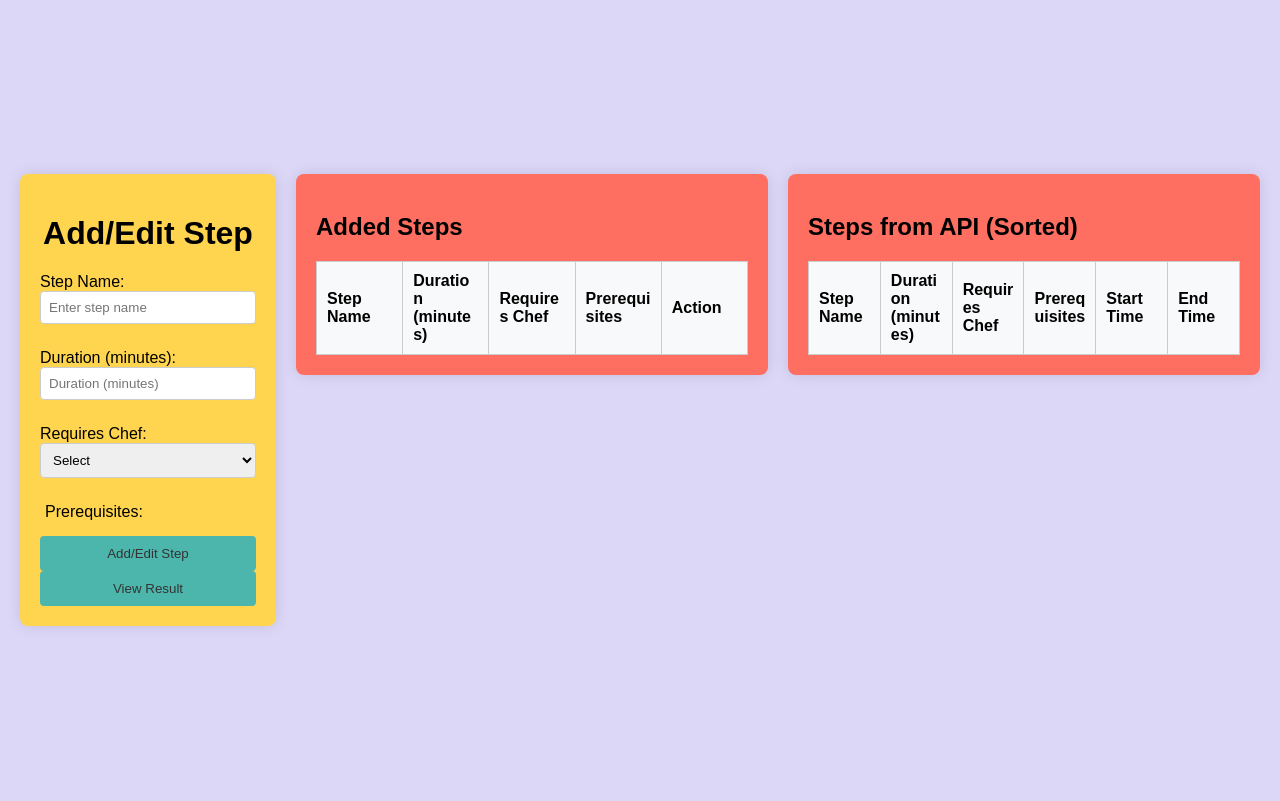
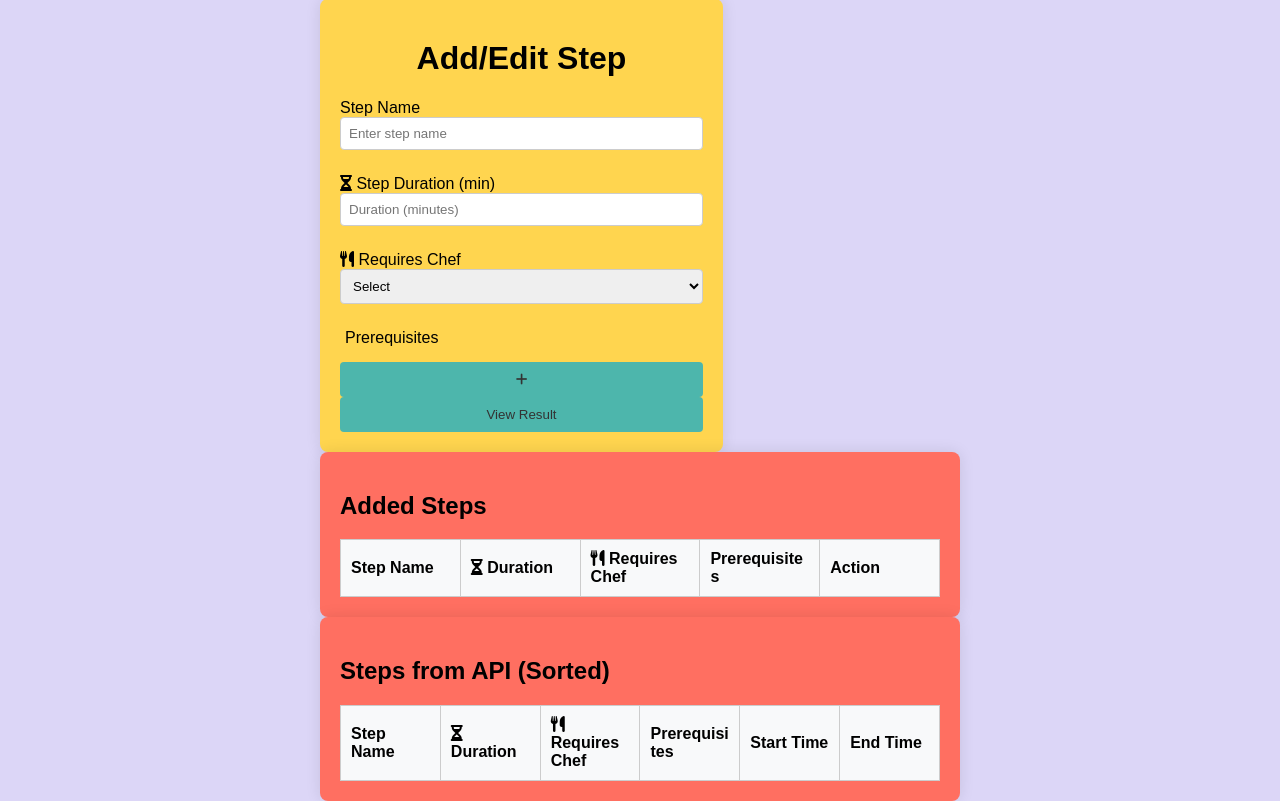
Before and after one commit to HamzaKiziltoprak/recipe-project, a Django app: page / in a window 1280 px wide. Before the commit the page ends 626 px from the top, so only its background shows below. Run offline with Django 5.2, Linux system fonts and the light colour scheme; lists and menus that the app fills with data are empty.

Commit message:
Edited html

```diff
--- a/recipe_optimizer/templates/api/index.html
+++ b/recipe_optimizer/templates/api/index.html
@@ -6,91 +6,91 @@
     <title>Add and Edit Steps</title>
     {% load static %}
     <link rel="stylesheet" href="{% static 'css/styles.css' %}">
-    <link rel="icon" href="https://img.icons8.com/ios/452/chef.png" type="image/png">
-    <script src="{% static 'js/script.js' %}" defer></script> <!-- Include your JavaScript file -->
+    <link rel="stylesheet" href="https://fonts.googleapis.com/css2?family=Material+Symbols+Outlined:opsz,wght,FILL,GRAD@20..48,100..700,0..1,-50..200&icon_names=timer">
+    <link rel="stylesheet" href="https://cdnjs.cloudflare.com/ajax/libs/font-awesome/6.0.0-beta3/css/all.min.css">
+    <style>
+    </style>
 </head>
 <body>
-
-    <div class="page-container">
-
-
-        <!-- Form Structure -->
+    <div class="main-container">
+        <!-- Form Section -->
+        <div class="form-and-steps">
+            <!-- Form Container -->
             <div class="form-container">
-            <form id="stepForm">
-                <!-- Header -->
-            <h1>Add/Edit Step</h1>
-                <!-- Step Name Input -->
+                <h1 class="section-title">Add/Edit Step</h1>
+                <form id="stepForm" class="modern-form">
                     <div class="form-group">
-                    <label for="stepName">Step Name:</label>
+                        <label for="stepName">Step Name</label>
                         <input type="text" id="stepName" name="stepName" placeholder="Enter step name" maxlength="120">
                     </div>
 
-                <!-- Duration Input -->
                     <div class="form-group">
-                    <label for="stepDuration">Duration (minutes):</label>
-                    <input type="number" id="stepDuration" name="stepDuration" placeholder="Duration (minutes)" maxlength="4">
+                        <label for="stepDuration"><i class="fas fa-hourglass-half"></i> Step Duration (min)</label>
+                        <input type="number" id="stepDuration" placeholder="Duration (minutes)" maxlength="4">
                     </div>
 
-                <!-- Chef Requirement Selection -->
                     <div class="form-group">
-                    <label for="dependency">Requires Chef:</label>
+                        <label for="dependency"><i class="fas fa-utensils"></i> Requires Chef</label>
                         <select id="dependency" name="dependency">
                             <option value="Select">Select</option>
-                        <option value="true">Yes</option>
-                        <option value="false">No</option>
+                            <option value="false">❌</option>
+                            <option value="true">✔️</option>
                         </select>
                     </div>
 
-                <!-- Prerequisites -->
                     <div id="prerequisiteCheckboxes" class="form-group">
-                    <label>Prerequisites:</label>
+                        <label>Prerequisites</label>
                         <!-- This will be filled dynamically -->
                     </div>
 
-                <!-- Buttons -->
-                <button type="button" id="submitButton" onclick="addOrUpdateStep()">Add/Edit Step</button>
-                <button type="button" onclick="submitAndShowResult()">View Result</button>
+                    <div class="button-group">
+                        <button type="button" id="submitButton" class="btn-primary" onclick="addOrUpdateStep()"><i class="fas fa-plus"></i></button>
+                        <button type="button" class="btn-secondary" onclick="submitAndShowResult()">View Result</button>
+                    </div>
                 </form>
             </div>
 
-        <!-- Table of Added Steps -->
+            <!-- Added Steps Table -->
             <div class="table-container">
-            <h2>Added Steps</h2>
-            <table id="stepsTable" border="1">
+                <h2 class="section-title">Added Steps</h2>
+                <table id="stepsTable">
                     <thead>
                         <tr>
                             <th>Step Name</th>
-                        <th>Duration (minutes)</th>
-                        <th>Requires Chef</th>
+                            <th><i class="fas fa-hourglass-half"></i> Duration</th>
+                            <th><i class="fas fa-utensils"></i> Requires Chef</th>
                             <th>Prerequisites</th>
                             <th>Action</th>
                         </tr>
                     </thead>
                     <tbody id="stepsBody">
-                    <!-- This will be filled dynamically -->
+                        <!-- Dynamic content -->
                     </tbody>
                 </table>
             </div>
+        </div>
 
-        <!-- Table of Steps from API -->
-        <div class="table-container">
-            <h2>Steps from API (Sorted)</h2>
-            <table id="apiStepsTable" border="1">
+        <!-- API Steps Table (Under the other tables) -->
+        <div class="table-container api-steps-table">
+            <h2 class="section-title">Steps from API (Sorted)</h2>
+            <table id="apiStepsTable">
                 <thead>
                     <tr>
                         <th>Step Name</th>
-                        <th>Duration (minutes)</th>
-                        <th>Requires Chef</th>
+                        <th><i class="fas fa-hourglass-half"></i> Duration</th>
+                        <th><i class="fas fa-utensils"></i> Requires Chef</th>
                         <th>Prerequisites</th>
                         <th>Start Time</th>
                         <th>End Time</th>
                     </tr>
                 </thead>
                 <tbody id="apiStepsBody">
+                    <!-- Dynamic content -->
                 </tbody>
             </table>
         </div>
     </div>
 
+    <script src="{% static 'js/script.js' %}" defer></script>
 </body>
 </html>
```
Lines whose indentation alone changed are shown as unchanged.
